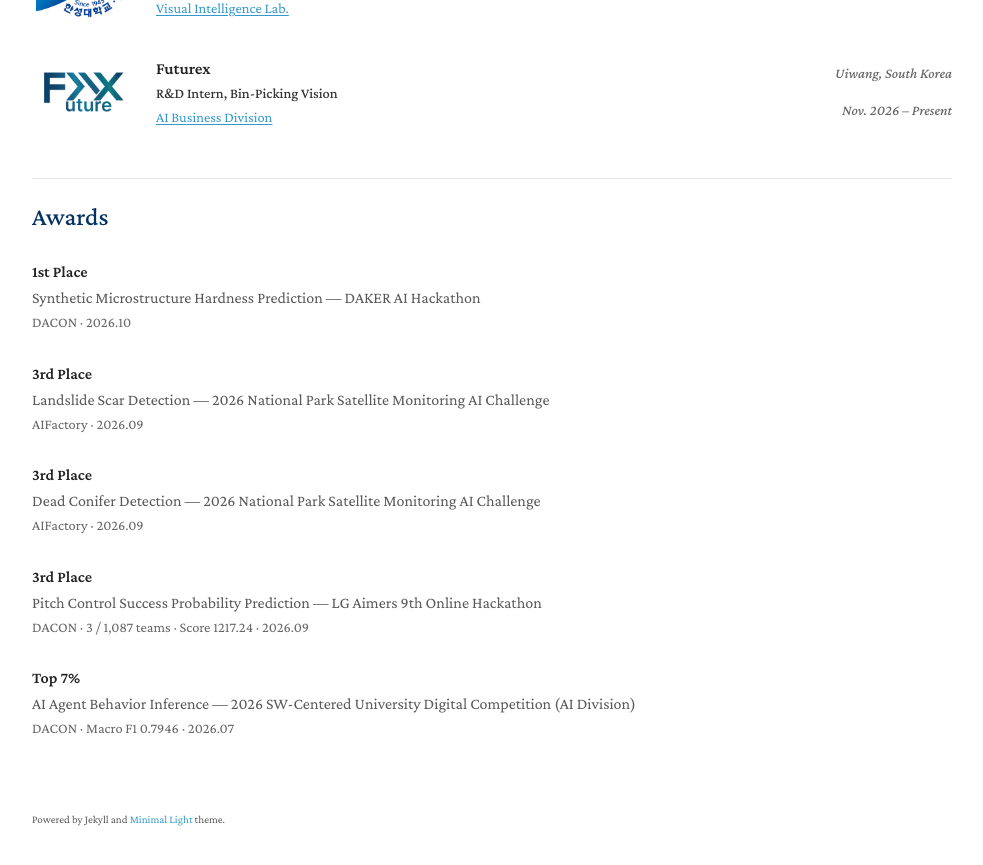
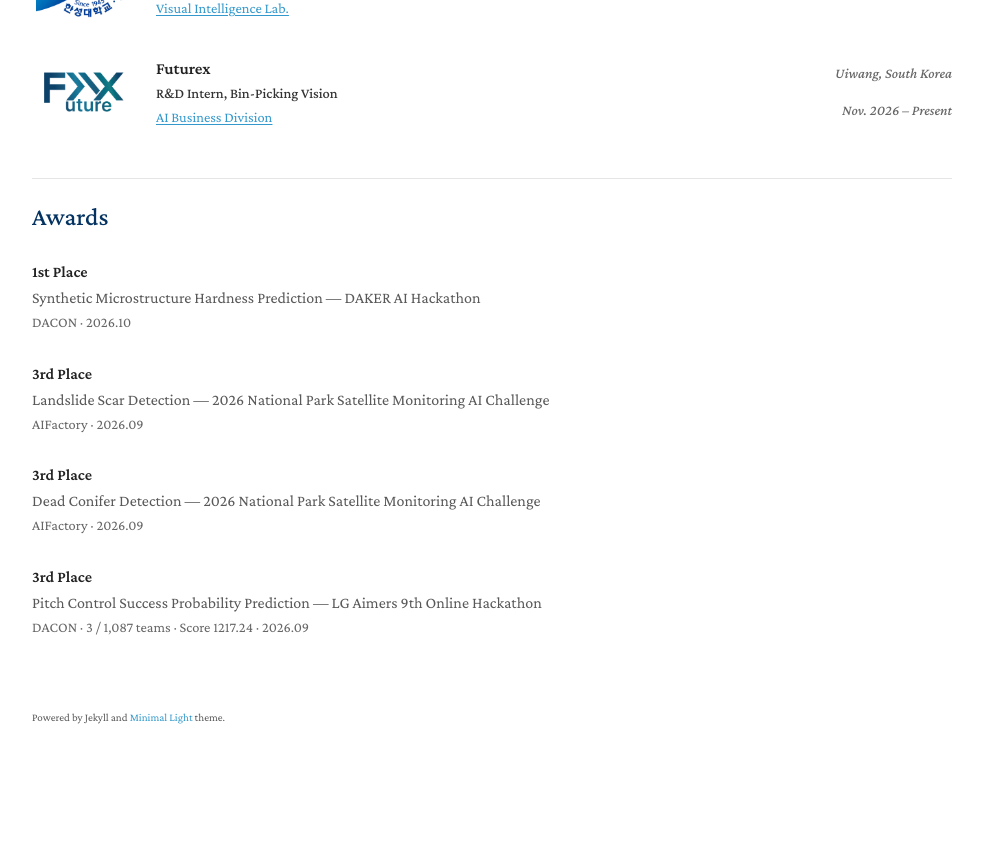
Before and after one commit to YONGJI04/yongji04.github.io, a Jekyll site: the page built from index.md, in a window 1280 px wide and 900 px high, scrolled down 1176 px. Shown: the top 865 px of the window, without its empty margins (148-1131 px from the left). Built offline with Jekyll 4.4.1, drawn with Linux system fonts in a browser that asks for light colours; a style sheet for code colours, icons or effects is not loaded; our own code applies the rules of GitHub Pages for plain Markdown files; after the commit the page ends 1974 px from its top, so only the background shows below that.

Commit message:
Site: drop Top 7% (not an award) from Awards

```diff
--- a/_data/awards.yml
+++ b/_data/awards.yml
@@ -15,7 +15,3 @@
     challenge: "Pitch Control Success Probability Prediction — LG Aimers 9th Online Hackathon"
     issuer: "DACON · 3 / 1,087 teams · Score 1217.24"
     date: "2026.09"
-  - title: "Top 7%"
-    challenge: "AI Agent Behavior Inference — 2026 SW-Centered University Digital Competition (AI Division)"
-    issuer: "DACON · Macro F1 0.7946"
-    date: "2026.07"
```
